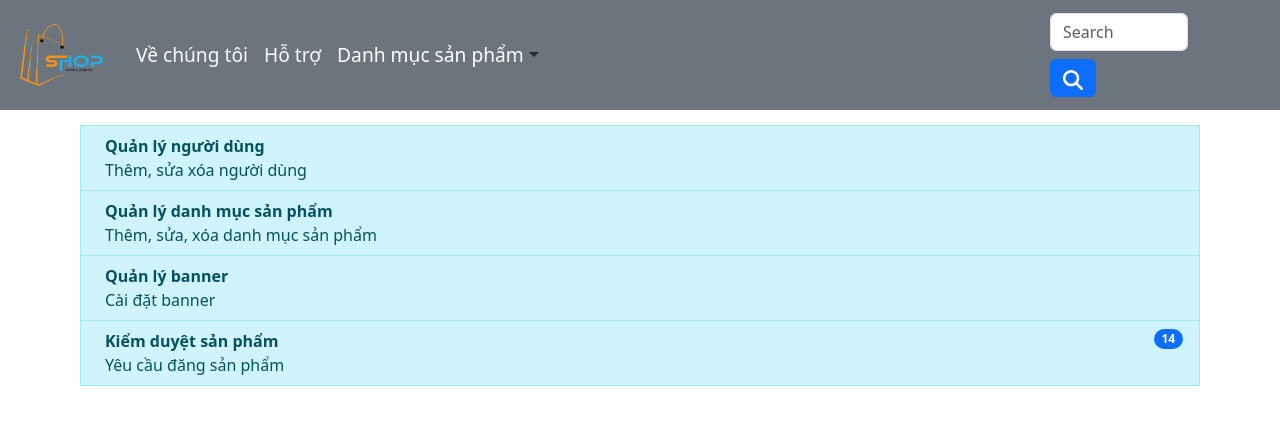
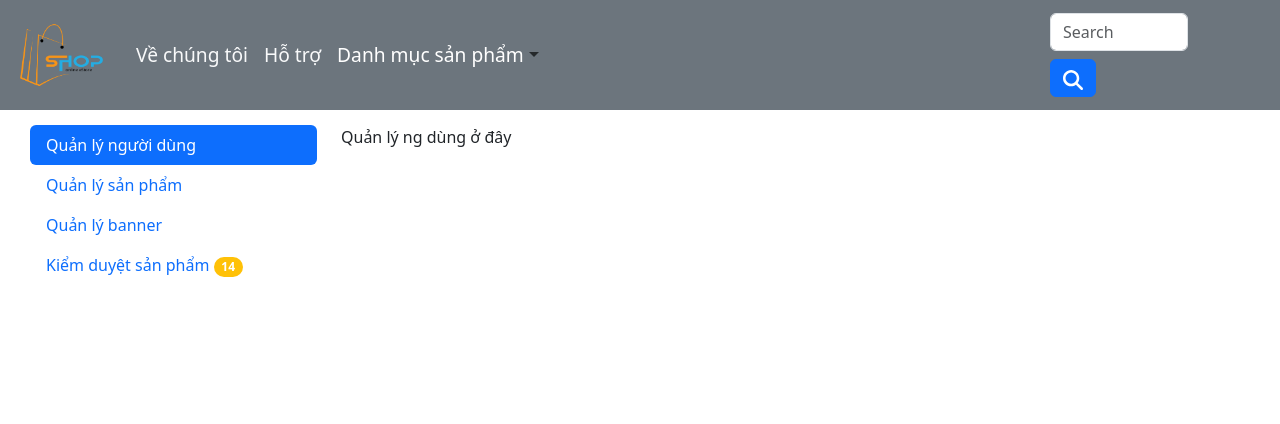
Before and after one commit to MinhBTHE186598/OnlineShop, a React (Create React App) app: page /homeAdmin in a window 1280 px wide. Shown: the top 424 px of the page. Built offline with nearby package versions, Linux system fonts and the light colour scheme.

Commit message:
Update AdminActionList.js

```diff
--- a/src/components/AdminActionList.js
+++ b/src/components/AdminActionList.js
@@ -1,61 +1,44 @@
-import Badge from 'react-bootstrap/Badge';
-import ListGroup from 'react-bootstrap/ListGroup';
-import Row from 'react-bootstrap/Row';
 import Col from 'react-bootstrap/Col';
 import Nav from 'react-bootstrap/Nav';
+import Row from 'react-bootstrap/Row';
 import Tab from 'react-bootstrap/Tab';
-function AdminAction() {
-    return (
-        <ListGroup style={{margin: '125px 80px' }}>
-            <Row>
-                <Col /* sm={8}*/>
-                    <ListGroup.Item
-                        as="li"
-                        className="d-flex justify-content-between align-items-start"
-                        action variant="info"
-                    >
-                        <div className="ms-2 me-auto">
-                            <div className="fw-bold">Quản lý người dùng</div>
-                            Thêm, sửa xóa người dùng
-                        </div>
-                    </ListGroup.Item>
-                    <ListGroup.Item
-                        as="li"
-                        className="d-flex justify-content-between align-items-start"
-                        action variant="info"
-                    >
-                        <div className="ms-2 me-auto">
-                            <div className="fw-bold">Quản lý danh mục sản phẩm</div>
-                            Thêm, sửa, xóa danh mục sản phẩm
-                        </div>
-                    </ListGroup.Item>
-                    <ListGroup.Item
-                        as="li"
-                        className="d-flex justify-content-between align-items-start"
-                        action variant="info"
-                    >
-                        <div className="ms-2 me-auto">
-                            <div className="fw-bold">Quản lý banner</div>
-                            Cài đặt banner
-                        </div>
-                    </ListGroup.Item>
-                    <ListGroup.Item
-                        as="li"
-                        className="d-flex justify-content-between align-items-start"
-                        action variant="info"
-                    >
-                        <div className="ms-2 me-auto">
-                            <div className="fw-bold">Kiểm duyệt sản phẩm</div>
-                            Yêu cầu đăng sản phẩm
-                        </div>
-                        <Badge bg="primary" pill>
-                            14
-                        </Badge>
-                    </ListGroup.Item>
-                </Col>
-            </Row>
-        </ListGroup>
-    );
+import Badge from 'react-bootstrap/Badge';
+
+function LeftTabsExample() {
+  return (
+    <div id="wrapper" style={{margin: '125px 30px'}}>
+
+    <Tab.Container id="left-tabs-example" defaultActiveKey="first">
+      <Row>
+        <Col sm={3}>
+          <Nav variant="pills" className="flex-column">
+            <Nav.Item>
+              <Nav.Link eventKey="first">Quản lý người dùng</Nav.Link>
+            </Nav.Item>
+            <Nav.Item>
+              <Nav.Link eventKey="second">Quản lý sản phẩm</Nav.Link>
+            </Nav.Item>
+            <Nav.Item>
+              <Nav.Link eventKey="third">Quản lý banner</Nav.Link>
+            </Nav.Item>
+            <Nav.Item>
+              <Nav.Link eventKey="fourth">Kiểm duyệt sản phẩm <Badge bg="warning" pill>14</Badge></Nav.Link>
+            </Nav.Item>
+          </Nav>
+        </Col>
+        <Col sm={9}>
+          <Tab.Content>
+            <Tab.Pane eventKey="first">Quản lý ng dùng ở đây</Tab.Pane>
+            <Tab.Pane eventKey="second">Quản lý sản phẩm ở đây</Tab.Pane>
+            <Tab.Pane eventKey="third">Quản lý banner ở đây</Tab.Pane>
+            <Tab.Pane eventKey="fourth">Kiểm duyệt sản phẩm ở đây</Tab.Pane>
+          </Tab.Content>
+        </Col>
+      </Row>
+    </Tab.Container>
+
+    </div>
+  );
 }
 
-export default AdminAction;
+export default LeftTabsExample;
```
